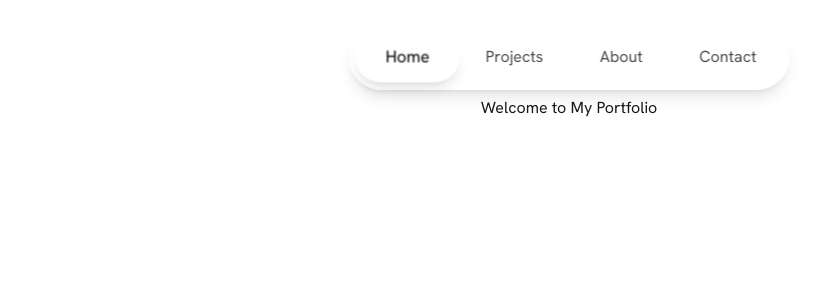
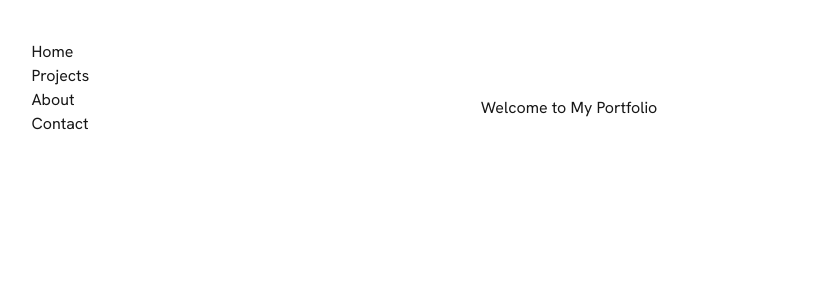
Before and after one commit to myavonbehren/portfolio, a Next.js app in the folder mya-portfolio/: page / in a window 1280 px wide. Shown: the top 300 px of the page, without its empty margins (71-888 px from the left). Built offline with nearby package versions, Linux system fonts and the light colour scheme.

Commit message:
Refactor Navbar component to simplify structure and improve styling, replacing NavLinks with direct Link elements for navigation.

```diff
--- a/mya-portfolio/src/app/ui/navbar.tsx
+++ b/mya-portfolio/src/app/ui/navbar.tsx
@@ -1,38 +1,22 @@
-'use client';
-
-import { usePathname } from 'next/navigation';
-import NavLinks from './navlinks';
+import Link from 'next/link'
+import React from 'react'
 
 const Navbar = () => {
-  const pathname = usePathname();
+  return (
+    <>
+    <nav className='
+    w-full fixed top-6 px-5 lg:px-8 xl:px-[8%] py-4
+    flex items-center justify-between
+    '>
+        <ul>
+            <li><Link href="/">Home</Link></li>
+            <li><Link href="#projects">Projects</Link></li>
+            <li><Link href="#about">About</Link></li>
+            <li><Link href="#contact">Contact</Link></li>
+        </ul>
+    </nav>
+    </>
+  )
+}
 
-  const navItems = [
-    { label: 'Home', href: '/' },
-    { label: 'Projects', href: '#projects' },
-    { label: 'About', href: '#about' },
-    { label: 'Contact', href: '#contact' }
-  ];
-
-  return (
-    <nav className="fixed top-6 left-1/2 transform -translate-x-1/2 z-50">
-
- {/* Desktop Navbar */}
-      <div className="backdrop-blur-md bg-white/10 border border-white/20 rounded-full px-2 py-2 shadow-lg hidden md:flex">
-        <ul className="flex items-center space-x-1">
-          {navItems.map((item) => (
-            <NavLinks
-              key={item.label}
-              label={item.label}
-              href={item.href}
-              isActive={pathname === item.href}
-            />
-          ))}
-      </ul>
-      </div>
-
-
-    </nav>
-  );
-};
-
-export default Navbar;
+export default Navbar
```
